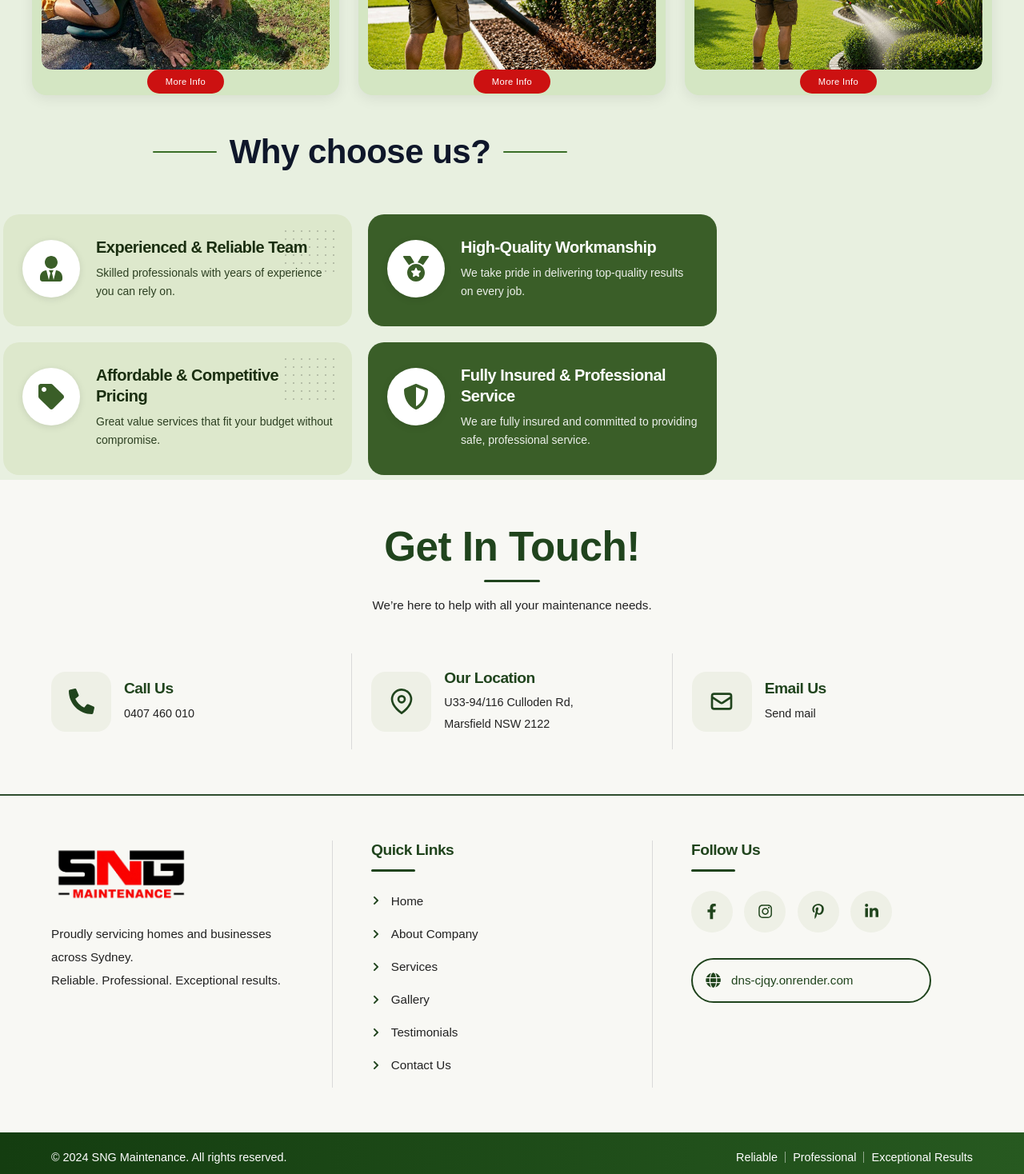
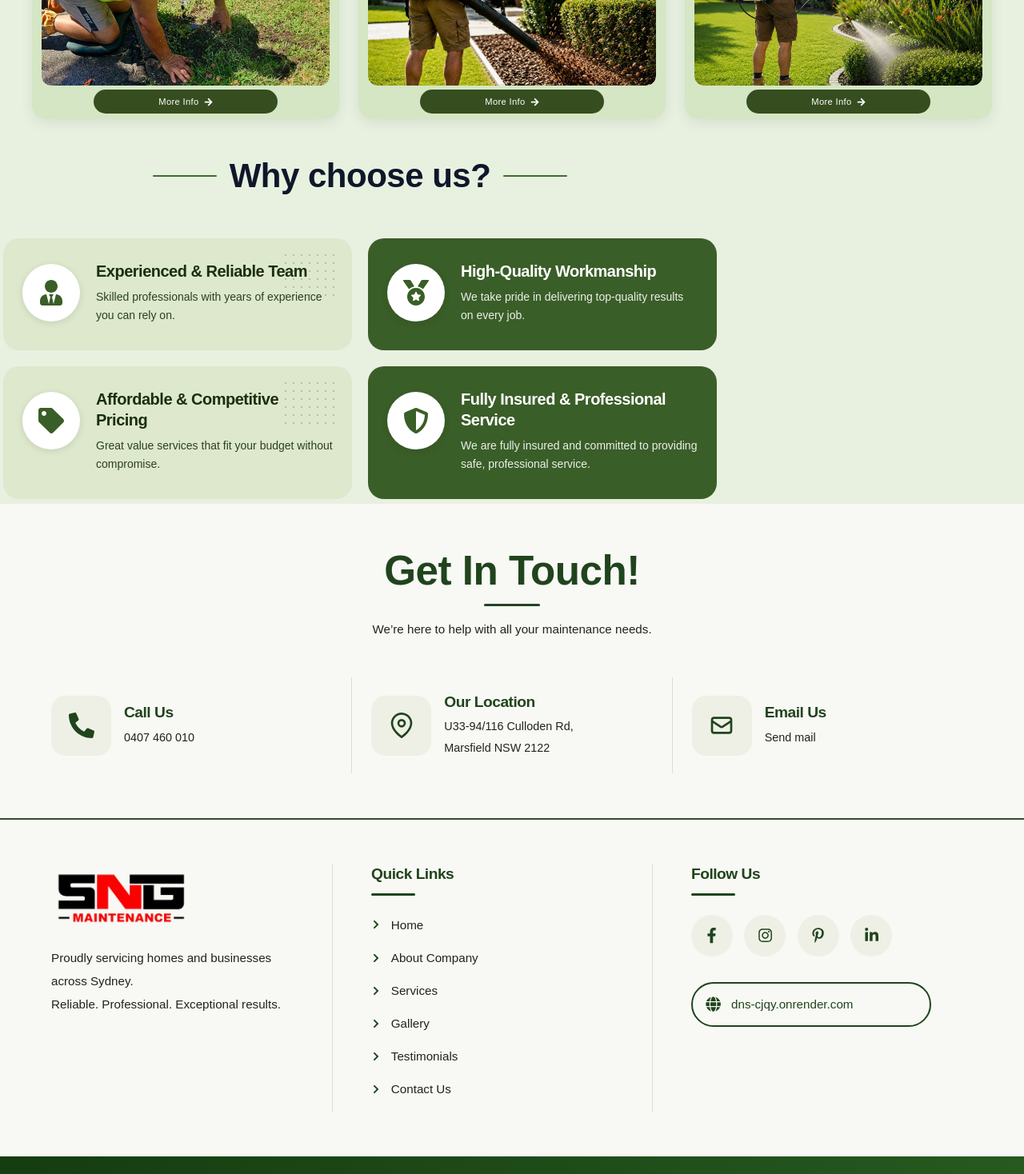
Before and after one commit to brandsbarrel/DNS, a React (Vite) app: page /suburb-details/1 in a window 1280 px wide. Shown: the part 2100-3568 px from the top of the page at 80% size. Built offline with nearby package versions, Linux system fonts and the light colour scheme.

Commit message:
stats , footer , what we love

```diff
--- a/src/Components/Footer/Footer.jsx
+++ b/src/Components/Footer/Footer.jsx
@@ -197,7 +197,7 @@ export default function Footer() {
       <div className="home_footerBottom">
 
         <p>
-          © 2024 SNG Maintenance. All rights reserved.
+          © 2026 SNG Maintenance. All rights reserved.
         </p>
 
         <div className="home_bottomLinks">
--- a/src/Components/HowItWorks/HowItWorks.jsx
+++ b/src/Components/HowItWorks/HowItWorks.jsx
@@ -52,7 +52,7 @@ export default function HowItWorks() {
     <>
       <section className="works_steps1">
         <img className="how_it_works_img" src={how_it_works} alt="How it works" />
-        <button className="How_quote_btn how__btn--full">GET A FREE QUOTE</button>
+        <button className="How_quote_btn how__btn--full">Contact Us</button>
       </section>
 
       <section className="how-img">
--- a/src/Components/ServiceCard2/ServiceCard2.css
+++ b/src/Components/ServiceCard2/ServiceCard2.css
@@ -163,9 +163,9 @@
 
 /* ── More Info Button ── */
 .sc2-more-btn {
-  width: 25%;
+  width: 60%;
   padding: 9px 6px;
-  background: #cc1111;
+  background: #364d1f;
   color: #fff;
   font-size: 0.7rem;
   font-weight: 500;
@@ -178,7 +178,7 @@
   align-items: center;
   justify-content: center;
   gap: 6px;
-  margin: 0;
+  margin: 5px 0;
 }
 
 .sc2-more-btn:hover {
--- a/src/Components/ServiceCard2/ServiceCard2.jsx
+++ b/src/Components/ServiceCard2/ServiceCard2.jsx
@@ -21,6 +21,7 @@ import Property_Maintenance_Second from "../../assets/Property_Maintenance_Secon
 import Soft_Fall_Landscaping from "../../assets/Soft_Fall_Landscaping.jpeg";
 import spray_treatments_second from "../../assets/spray_treatments_second.jpeg";
 import strata_garden_maintenance from "../../assets/strata_garden_maintenance.jpeg";
+import { FaArrowRight } from "react-icons/fa";
 
 // ── Banner image ──
 import serviceBanner from "../../assets/ServiceBanner.jpeg";
@@ -186,7 +187,7 @@ export default function ServiceCard2() {
                                     onClick={() => navigate(`/services/${service.slug}`)}
                                     aria-label={`More info about ${service.name}`}
                                 >
-                                    More Info
+                                    More Info <FaArrowRight className="sc2-arrow" />
                                 </button>
                             </div>
                         ))}
```
